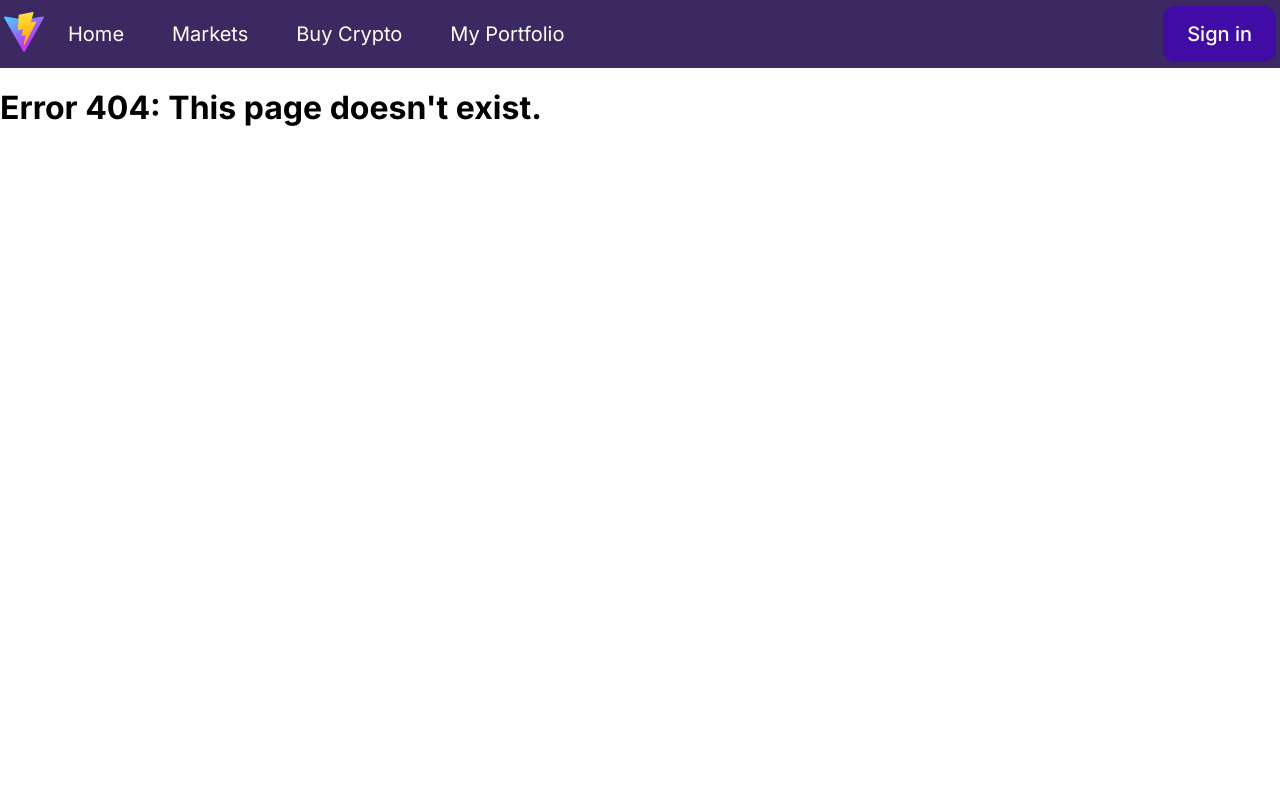
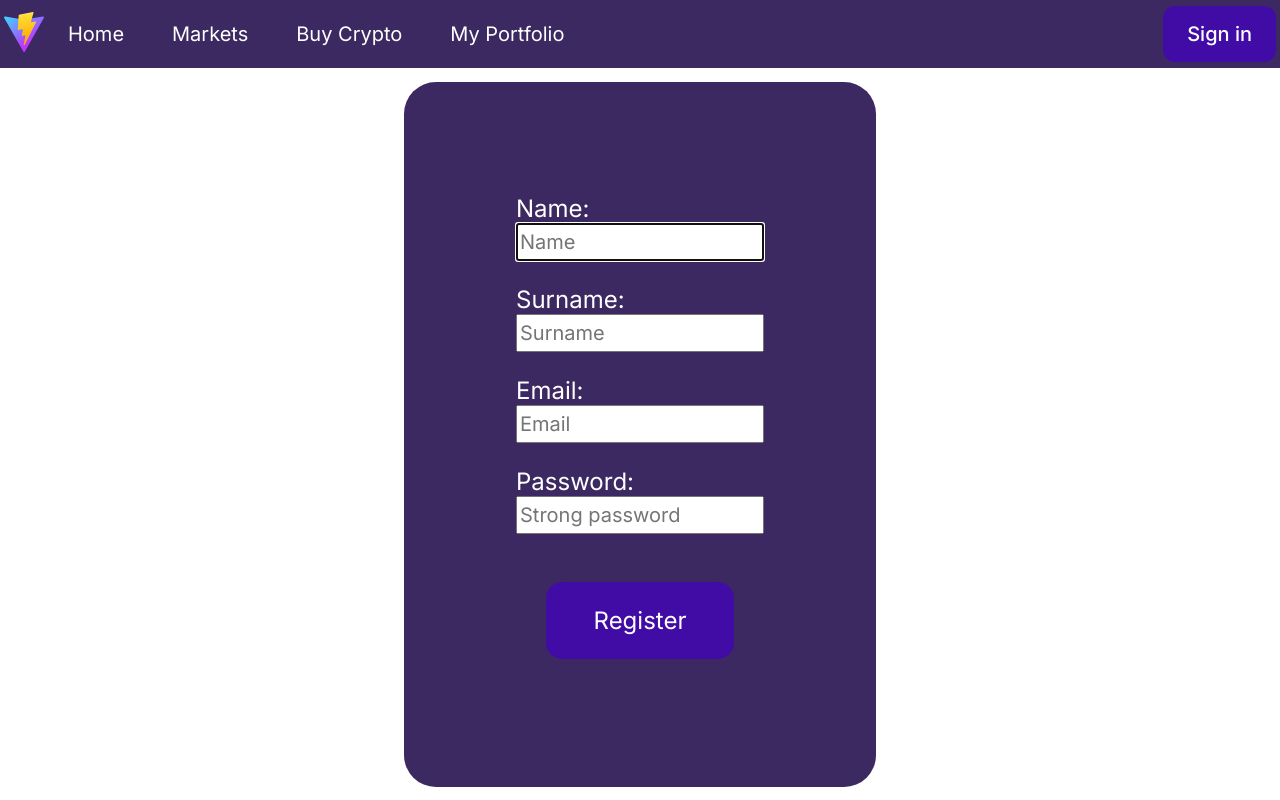
Before and after one commit to Ant0nioGl/CryptoApp, a React (Vite) app in the folder frontend/: page /register in a window 1280 px wide. Before the commit this address had no page. Built offline with nearby package versions, Linux system fonts and the light colour scheme.

Commit message:
Add registration form

```diff
--- a/frontend/src/App.jsx
+++ b/frontend/src/App.jsx
@@ -2,6 +2,7 @@ import {BrowserRouter, Routes, Route} from 'react-router-dom'
 import Home from './pages/Home.jsx'
 import Market from './pages/Market.jsx'
 import NoPage from './pages/NoPage.jsx';
+import Registration from './pages/Registration.jsx';
 
 
 function App() {
@@ -12,6 +13,7 @@ function App() {
           <Route index element={<Home />} />
           <Route path='/home' element={<Home />} />
           <Route path='/markets' element={<Market />} />
+          <Route path='/register' element={<Registration/>} />
           <Route path='*' element={<NoPage />} />
         </Routes>
       </BrowserRouter>
--- a/frontend/src/components/Navbar/Navbar.css
+++ b/frontend/src/components/Navbar/Navbar.css
@@ -52,3 +52,8 @@
     font-weight: 500;
     font-size: 1.25rem;
 }
+
+.sign-in a {
+    text-decoration: none;
+    color: inherit;
+}
--- a/frontend/src/components/Navbar/Navbar.jsx
+++ b/frontend/src/components/Navbar/Navbar.jsx
@@ -15,7 +15,7 @@ function Navbar() {
                 <li className='option'>Buy Crypto</li>
                 <li className='option'>My Portfolio</li>
             </ul>
-            <button className='sign-in'>Sign in</button>
+            <button className='sign-in'> <Link to='/register'>Sign in</Link></button>
         </div>
     </>
     )
--- /dev/null
+++ b/frontend/src/components/RegistrationForm/RegistrationForm.css
@@ -0,0 +1,41 @@
+.register-container {
+    height: 91.5vh;
+    display: flex;
+    justify-content: center;
+    text-align: center; /* only for register button */
+    align-items: center;
+
+
+}
+
+.register-form {
+    padding: 6rem;
+    background-color: rgba(27, 4, 70, 0.85);
+    border-radius: 2rem;
+}
+
+.register-form div {
+    padding: 0.5rem;
+    margin: 0.5rem;
+    text-align: left;
+
+    color: white;
+    font-size: 1.5rem;
+}
+
+.register-form input {
+    width: 15rem;
+    height: 2rem;
+    font-size: 1.25rem;
+}
+
+.register-form button {
+    border: none;
+    border-radius: 1rem;
+    padding: 1.5rem 3rem;
+    margin: 2rem 0  ;
+    background-color: rgba(66, 8, 175, 0.9);
+    color: white;
+    font-size: 1.5rem;
+    cursor: pointer;
+}
--- /dev/null
+++ b/frontend/src/components/RegistrationForm/RegistrationForm.jsx
@@ -0,0 +1,83 @@
+import './RegistrationForm.css'
+import React, {useState} from 'react';
+
+function RegistrationForm() {
+    const [data, setData] = useState({
+        name: '',
+        surname: '',
+        email: '',
+        password: ''
+    });
+
+    const handleChange = (e) => {
+        setData({
+            ...data,
+            [e.target.name]: e.target.value
+        });
+    };
+
+    const handleSubmit = (e) => {
+        e.preventDefault();
+        // To handle form submission (send data to backend)
+        console.log('Form data:', data);
+    };
+
+    return (
+        <div className='register-container'>
+            <form className='register-form' onSubmit={handleSubmit}>
+                <div>
+                    <label htmlFor="name">Name:</label> <br />
+                    <input
+                        type="text"
+                        id="name"
+                        name="name"
+                        placeholder='Name'
+                        value={data.name}
+                        onChange={handleChange}
+                        autoFocus
+                        required
+                    />
+                </div>
+                <div>
+                    <label htmlFor="surname">Surname:</label> <br />
+                    <input
+                        type="text"
+                        id="surname"
+                        name="surname"
+                        placeholder='Surname'
+                        value={data.surname}
+                        onChange={handleChange}
+                        required
+                    />
+                </div>
+                <div>
+                    <label htmlFor="email">Email:</label> <br />
+                    <input
+                        type="email"
+                        id="email"
+                        name="email"
+                        placeholder='Email'
+                        value={data.email}
+                        onChange={handleChange}
+                        required
+                    />
+                </div>
+                <div>
+                    <label htmlFor="password">Password:</label> <br />
+                    <input
+                        type="password"
+                        id="password"
+                        name="password"
+                        placeholder='Strong password'
+                        value={data.password}
+                        onChange={handleChange}
+                        required
+                    />
+                </div>
+                <button type="submit">Register</button>
+            </form>
+        </div>
+    );
+}
+
+export default RegistrationForm;
--- /dev/null
+++ b/frontend/src/pages/Registration.jsx
@@ -0,0 +1,13 @@
+import Navbar from "../components/Navbar/Navbar.jsx"
+import RegistrationForm from "../components/RegistrationForm/RegistrationForm.jsx";
+
+function Registration() {
+    return (
+    <div>
+        <Navbar />
+        <RegistrationForm />
+    </div>
+    );
+}
+
+export default Registration;
```
